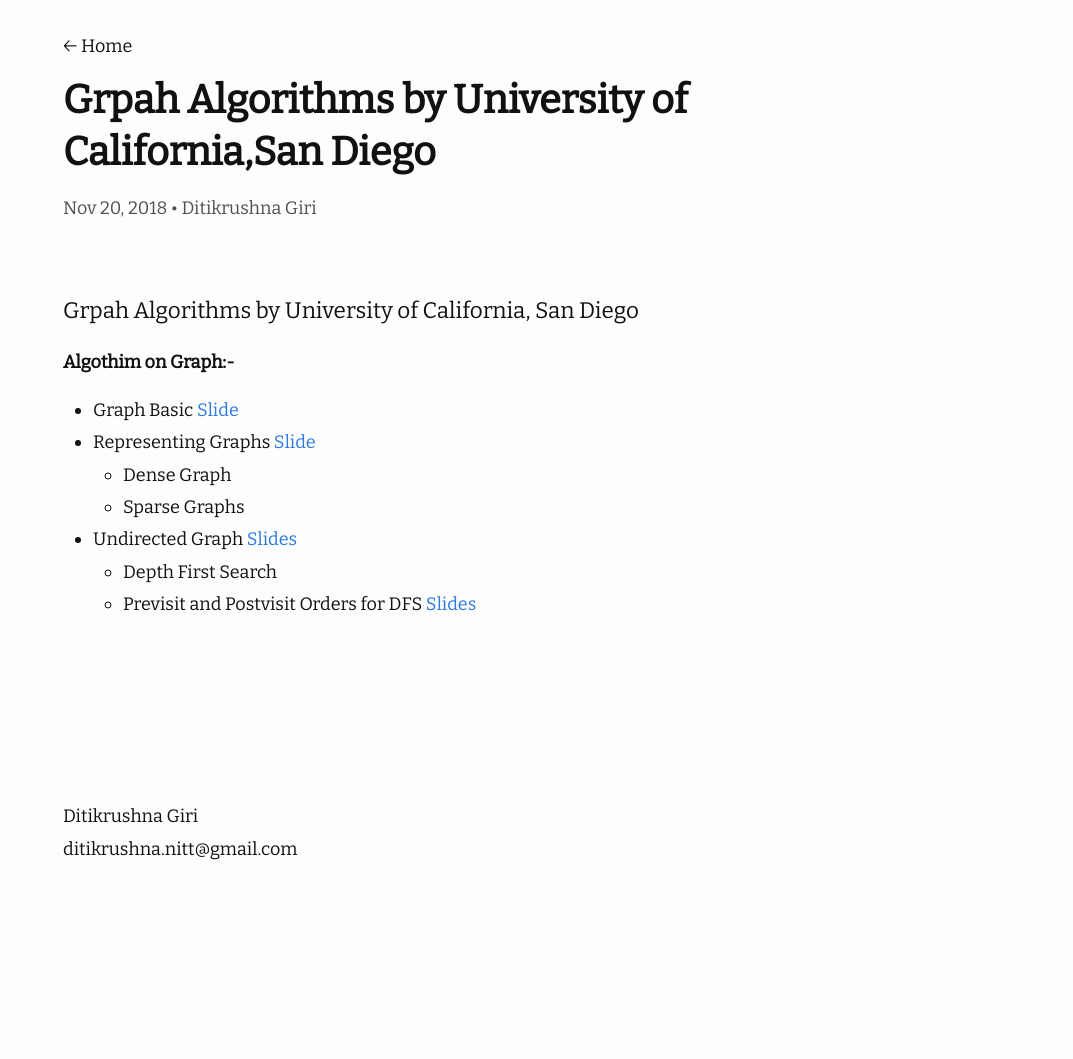
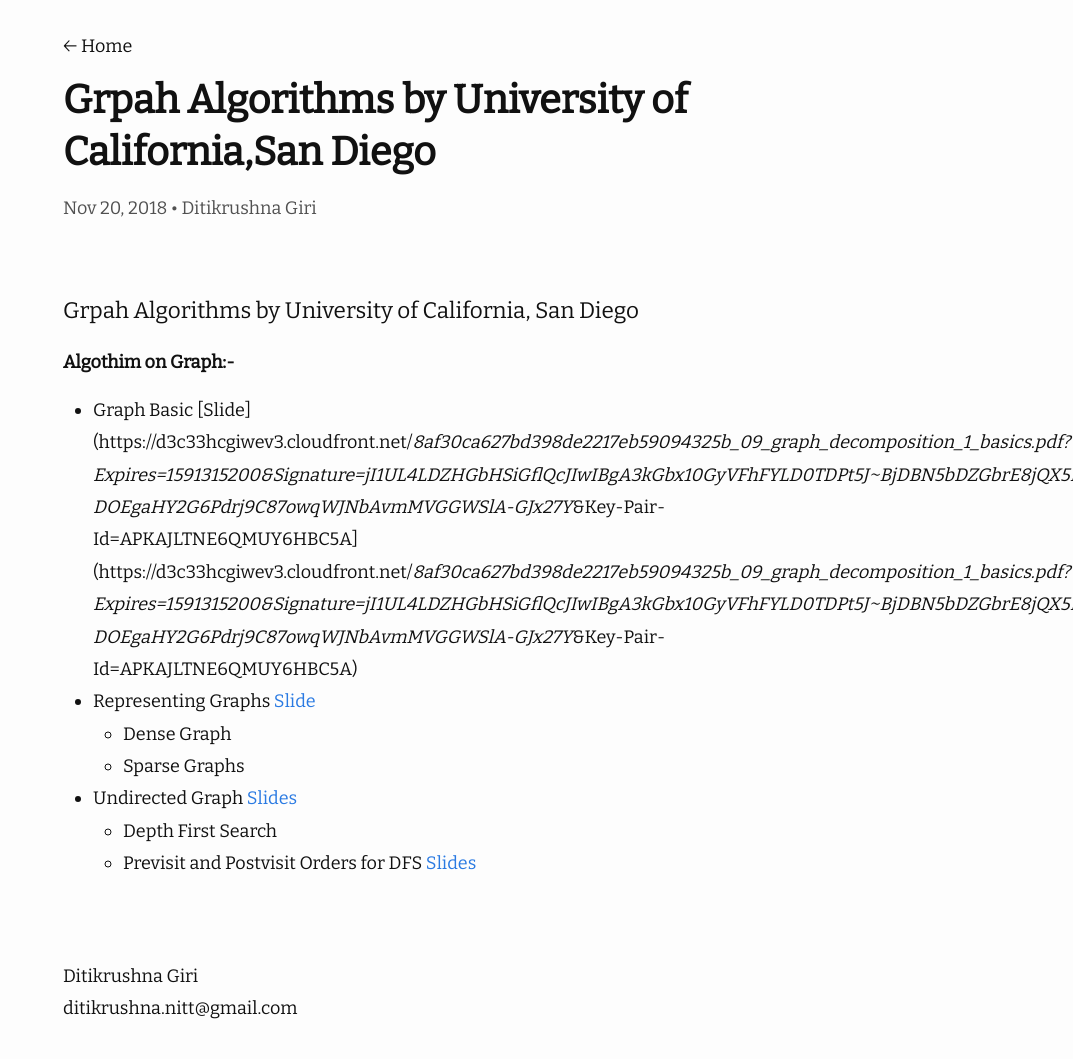
Before and after one commit to ditikrushna/eNotes, a Jekyll site: the page built from _posts/2018-11-20-Grpah Algorithms by University of California,San Diego.md, in a window 1280 px wide. Shown: the whole page, without its empty margins (207-1280 px from the left). Built offline with Jekyll 4.4.1, drawn with Linux system fonts in a browser that asks for light colours; nearby versions of some CDN libraries; before the commit the page ends 900 px from its top, so only the background shows below that.

Commit message:
Update 2018-11-20-Grpah Algorithms by University of California,San Diego.md

```diff
--- a/_posts/2018-11-20-Grpah Algorithms by University of California,San Diego.md
+++ b/_posts/2018-11-20-Grpah Algorithms by University of California,San Diego.md
@@ -10,7 +10,7 @@ author: "Ditikrushna Giri"
 #### Grpah Algorithms by University of California, San Diego
 
  **Algothim on Graph:-**
-- Graph Basic [Slide]([https://d3c33hcgiwev3.cloudfront.net/_8af30ca627bd398de2217eb59094325b_09_graph_decomposition_1_basics.pdf?Expires=1591315200&Signature=jI1UL4LDZHGbHSiGflQcJIwIBgA3kGbx10GyVFhFYLD0TDPt5J~BjDBN5bDZGbrE8jQX5HLTaeAEtXdhqRe4vZXtfQ40CYMwxmEgK0HMHxPbijatDmgobzbT5vxfrGF-DOEgaHY2G6Pdrj9C87owqWJNbAvmMVGGWSlA-GJx27Y_&Key-Pair-Id=APKAJLTNE6QMUY6HBC5A](https://d3c33hcgiwev3.cloudfront.net/_8af30ca627bd398de2217eb59094325b_09_graph_decomposition_1_basics.pdf?Expires=1591315200&Signature=jI1UL4LDZHGbHSiGflQcJIwIBgA3kGbx10GyVFhFYLD0TDPt5J~BjDBN5bDZGbrE8jQX5HLTaeAEtXdhqRe4vZXtfQ40CYMwxmEgK0HMHxPbijatDmgobzbT5vxfrGF-DOEgaHY2G6Pdrj9C87owqWJNbAvmMVGGWSlA-GJx27Y_&Key-Pair-Id=APKAJLTNE6QMUY6HBC5A))
+- Graph Basic [Slide](https://d3c33hcgiwev3.cloudfront.net/_8af30ca627bd398de2217eb59094325b_09_graph_decomposition_1_basics.pdf?Expires=1591315200&Signature=jI1UL4LDZHGbHSiGflQcJIwIBgA3kGbx10GyVFhFYLD0TDPt5J~BjDBN5bDZGbrE8jQX5HLTaeAEtXdhqRe4vZXtfQ40CYMwxmEgK0HMHxPbijatDmgobzbT5vxfrGF-DOEgaHY2G6Pdrj9C87owqWJNbAvmMVGGWSlA-GJx27Y_&Key-Pair-Id=APKAJLTNE6QMUY6HBC5A](https://d3c33hcgiwev3.cloudfront.net/_8af30ca627bd398de2217eb59094325b_09_graph_decomposition_1_basics.pdf?Expires=1591315200&Signature=jI1UL4LDZHGbHSiGflQcJIwIBgA3kGbx10GyVFhFYLD0TDPt5J~BjDBN5bDZGbrE8jQX5HLTaeAEtXdhqRe4vZXtfQ40CYMwxmEgK0HMHxPbijatDmgobzbT5vxfrGF-DOEgaHY2G6Pdrj9C87owqWJNbAvmMVGGWSlA-GJx27Y_&Key-Pair-Id=APKAJLTNE6QMUY6HBC5A)
 - Representing Graphs [Slide]([https://d3c33hcgiwev3.cloudfront.net/_617c8fc365c080e2fa29108624242a01_09_graph_decomposition_2_representations.pdf?Expires=1591315200&Signature=ewcAA~aLYSjOfgfqeYwHnTFK5un~sbNuTNf8MhiuImI5-pbV4jSxJxXjq8WsQCCtMpZuwzuXMCu88uIkS6IPEboiUCdF-aONt6eibFYotSuD9dhTOhFI1l8xg3~YWFG6Ghw~HpaZgOw00Umk79PgHgMcDZ~Gd90llJU3G-38eXw_&Key-Pair-Id=APKAJLTNE6QMUY6HBC5A](https://d3c33hcgiwev3.cloudfront.net/_617c8fc365c080e2fa29108624242a01_09_graph_decomposition_2_representations.pdf?Expires=1591315200&Signature=ewcAA~aLYSjOfgfqeYwHnTFK5un~sbNuTNf8MhiuImI5-pbV4jSxJxXjq8WsQCCtMpZuwzuXMCu88uIkS6IPEboiUCdF-aONt6eibFYotSuD9dhTOhFI1l8xg3~YWFG6Ghw~HpaZgOw00Umk79PgHgMcDZ~Gd90llJU3G-38eXw_&Key-Pair-Id=APKAJLTNE6QMUY6HBC5A))
 	- Dense Graph
 	- Sparse Graphs
```
